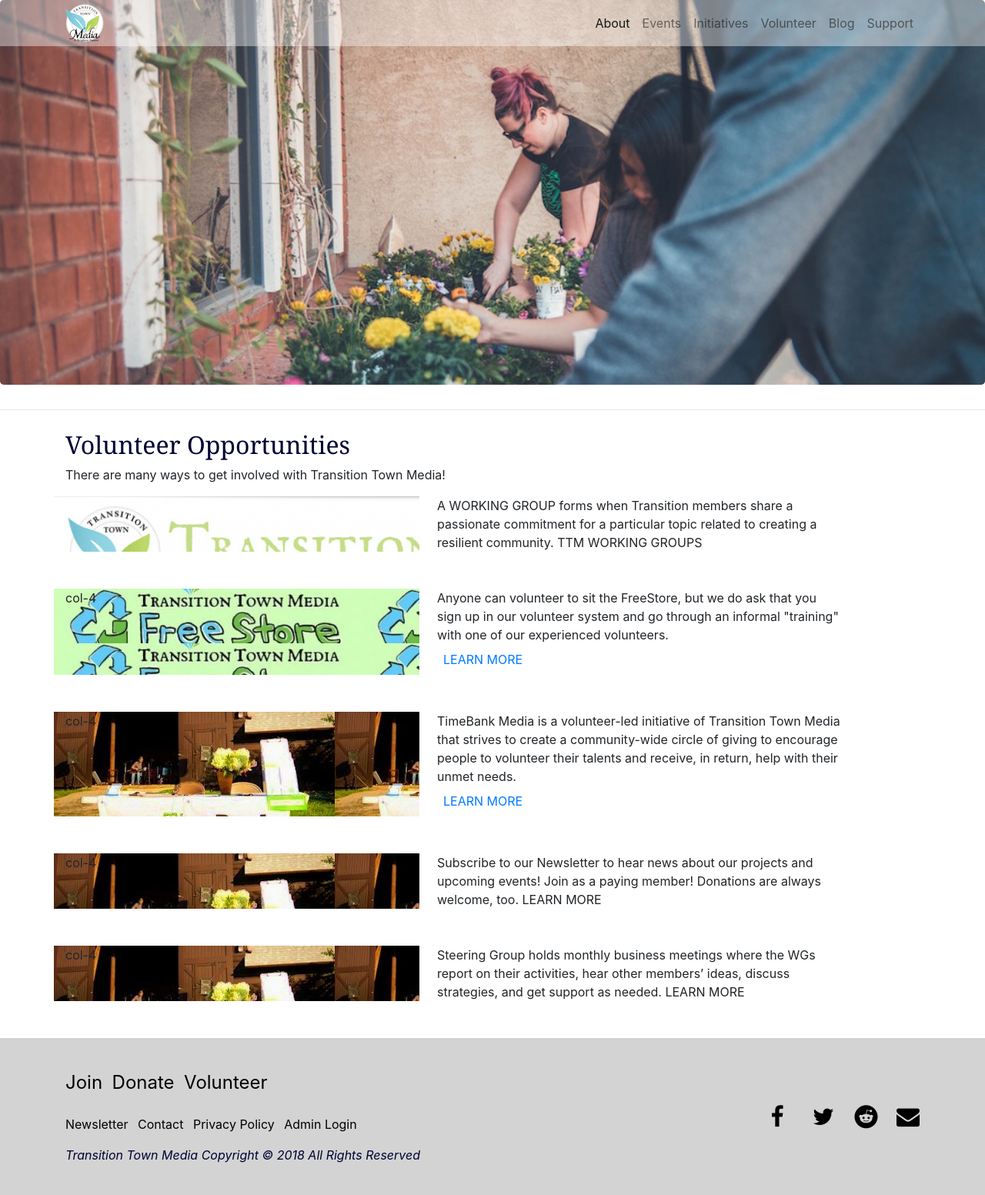
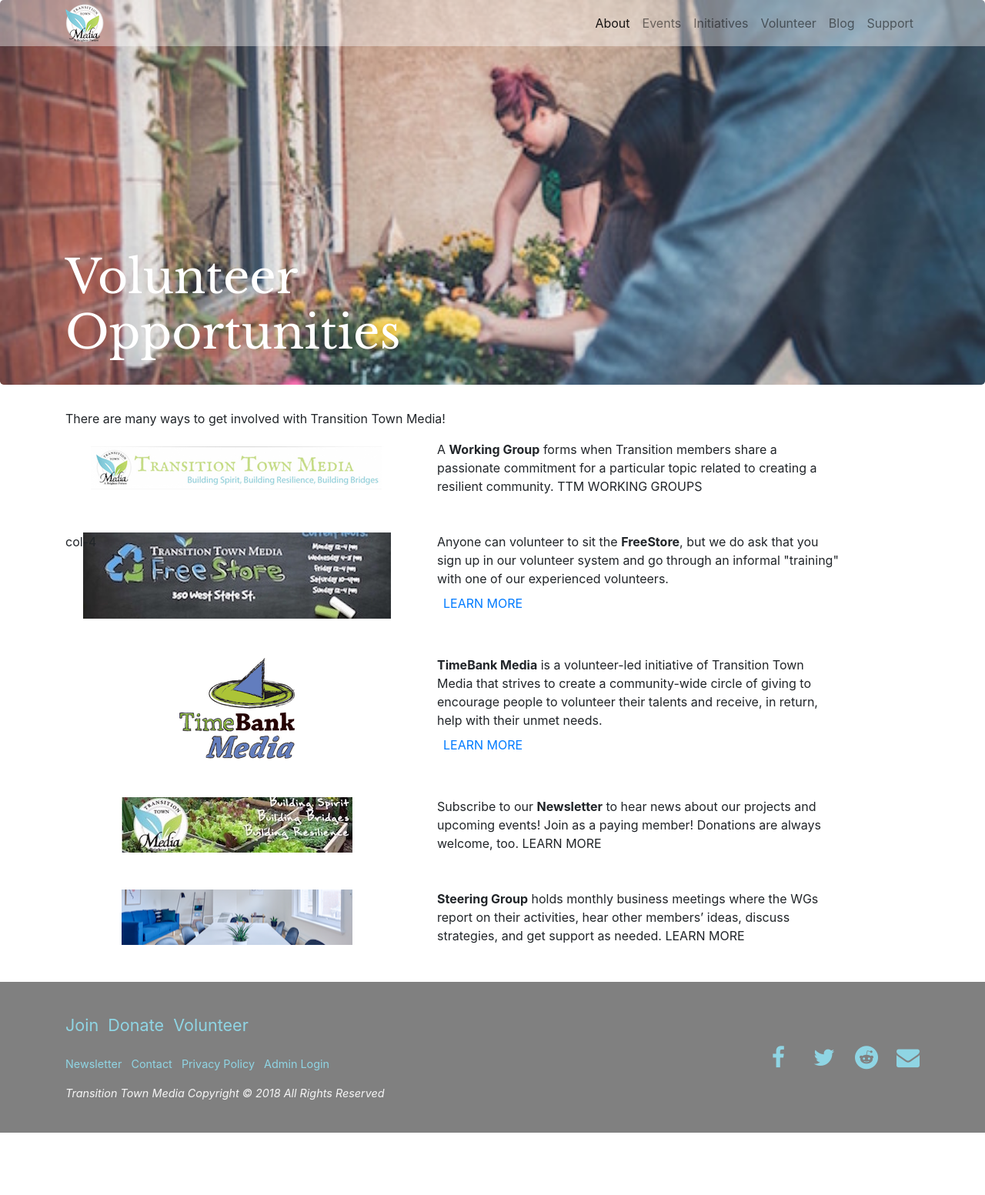
Before and after one commit to LoriImbesi/ttm-website-project, a PHP site: page /volunteerOps.php in a window 1280 px wide. Shown: the whole page at 77% size. After the commit the page ends 1472 px from the top, so only its background shows below. Run offline with PHP 8.4, Linux system fonts and the light colour scheme; some libraries are stand-ins or nearby versions.

Commit message:
Added events page placeholder, added images to events cards, changed footer text color, resized images.

```diff
--- a/includes/footer.php
+++ b/includes/footer.php
@@ -26,9 +26,9 @@
                 </div>
 
                 <div class="col text-right">
-                    <a href="#"><i class="fa fa-facebook"></i></a>
-                    <a href="#"><i class="fa fa-twitter"></i></a>
-                    <a href="#"><i class="fa fa-reddit"></i></a>
+                    <a href="https://www.facebook.com"><i class="fa fa-facebook"></i></a>
+                    <a href="https://www.twitter.com"><i class="fa fa-twitter"></i></a>
+                    <a href="https://www.reddit.com"><i class="fa fa-reddit"></i></a>
                     <a href="#"><i class="fa fa-envelope"></i></a>
                 </div>
             </div>
--- a/includes/nav.php
+++ b/includes/nav.php
@@ -10,7 +10,7 @@
                     <a class="nav-link" href="index.php">About</a>
                 </li>
                 <li class="nav-item">
-                    <a class="nav-link" href="events.html">Events</a>
+                    <a class="nav-link" href="events.php">Events</a>
                 </li>
                 <li class="nav-item">
                     <a class="nav-link" href="initiatives.php">Initiatives</a>
--- a/initiatives.php
+++ b/initiatives.php
@@ -7,6 +7,7 @@
 
         <link rel="stylesheet" href="https://maxcdn.bootstrapcdn.com/bootstrap/4.0.0/css/bootstrap.min.css" integrity="sha384-Gn5384xqQ1aoWXA+058RXPxPg6fy4IWvTNh0E263XmFcJlSAwiGgFAW/dAiS6JXm" crossorigin="anonymous">
         <link href="https://maxcdn.bootstrapcdn.com/font-awesome/4.4.0/css/font-awesome.min.css" rel="stylesheet"/>
+      <link href="https://fonts.googleapis.com/css?family=Libre+Baskerville|Open+Sans" rel="stylesheet">
         <link rel="stylesheet" href="ttm.css">
     </head>
     <body>
@@ -15,13 +16,13 @@
 
         <div class="jumbotron" style="background-image:  url('Assets/passionLed1.png'); max-width: 100%" >
             <div class ="container">
+                <h1 class="section-heading" style="margin-top: 280px; color:#ffffff;">Initiatives</h1>
             </div>
         </div>
 
         <div class= "intiatives">
             <div class="container">
 
-            <h2 class="section-heading">Initiatives</h2>
                 <p>Initiatives evolve from Working Groups. A Working Group forms when Transition members share a passionate commitment for a particular topic related to creating a resilient community. Working groups research a specific need of the community and propose a creative local response.</p>
 
                 <div class="working-group-descriptions">
@@ -72,5 +73,8 @@
         <script src="https://code.jquery.com/jquery-3.2.1.slim.min.js" integrity="sha384-KJ3o2DKtIkvYIK3UENzmM7KCkRr/rE9/Qpg6aAZGJwFDMVNA/GpGFF93hXpG5KkN" crossorigin="anonymous"></script>
         <script src="https://cdnjs.cloudflare.com/ajax/libs/popper.js/1.12.9/umd/popper.min.js" integrity="sha384-ApNbgh9B+Y1QKtv3Rn7W3mgPxhU9K/ScQsAP7hUibX39j7fakFPskvXusvfa0b4Q" crossorigin="anonymous"></script>
         <script src="https://maxcdn.bootstrapcdn.com/bootstrap/4.0.0/js/bootstrap.min.js" integrity="sha384-JZR6Spejh4U02d8jOt6vLEHfe/JQGiRRSQQxSfFWpi1MquVdAyjUar5+76PVCmYl" crossorigin="anonymous"></script>
+
+        <script src="main.js"></script>
+
     </body>
 </html>
--- a/support.php
+++ b/support.php
@@ -7,6 +7,7 @@
 
         <link rel="stylesheet" href="https://maxcdn.bootstrapcdn.com/bootstrap/4.0.0/css/bootstrap.min.css" integrity="sha384-Gn5384xqQ1aoWXA+058RXPxPg6fy4IWvTNh0E263XmFcJlSAwiGgFAW/dAiS6JXm" crossorigin="anonymous">
         <link href="https://maxcdn.bootstrapcdn.com/font-awesome/4.4.0/css/font-awesome.min.css" rel="stylesheet"/>
+        <link href="https://fonts.googleapis.com/css?family=Libre+Baskerville|Open+Sans" rel="stylesheet">
         <link rel="stylesheet" href="ttm.css">
     </head>
     <body>
@@ -22,5 +23,8 @@
     <script src="https://code.jquery.com/jquery-3.2.1.slim.min.js" integrity="sha384-KJ3o2DKtIkvYIK3UENzmM7KCkRr/rE9/Qpg6aAZGJwFDMVNA/GpGFF93hXpG5KkN" crossorigin="anonymous"></script>
     <script src="https://cdnjs.cloudflare.com/ajax/libs/popper.js/1.12.9/umd/popper.min.js" integrity="sha384-ApNbgh9B+Y1QKtv3Rn7W3mgPxhU9K/ScQsAP7hUibX39j7fakFPskvXusvfa0b4Q" crossorigin="anonymous"></script>
     <script src="https://maxcdn.bootstrapcdn.com/bootstrap/4.0.0/js/bootstrap.min.js" integrity="sha384-JZR6Spejh4U02d8jOt6vLEHfe/JQGiRRSQQxSfFWpi1MquVdAyjUar5+76PVCmYl" crossorigin="anonymous"></script>
+
+            <script src="main.js"></script>
+
     </body>
 </html>
--- a/ttm.css
+++ b/ttm.css
@@ -32,19 +32,68 @@ body, html {
     position: relative;
 }
 .background-image{
+    background-position: center;
+    background-repeat: no-repeat;
     width: 100%;
     height:auto;
 }
+.col-5{
+    background-repeat: no-repeat;
+    background-position: center;
+    width: 100%;
+    height:auto;
 
+}
+/*
 #events .btn-see-all-events {
     vertical-align: super;
+    background-image: linear-gradient(to bottom, rgb 143,213,228);
+    transition : background-color 0.5s ease 0s;
+   /* background-color: #8FD5E4; */
+    color: white;
+} */
+
+.btn {
+   border-top: 1px solid #96d1f8;
+   background: #8fd4e4;
+   background: -webkit-gradient(linear, left top, left bottom, from(#3e779d), to(#8fd4e4));
+   background: -webkit-linear-gradient(top, #3e779d, #8fd4e4);
+   background: -moz-linear-gradient(top, #3e779d, #8fd4e4);
+   background: -ms-linear-gradient(top, #3e779d, #8fd4e4);
+   background: -o-linear-gradient(top, #3e779d, #8fd4e4);
+   padding: 5px 10px;
+   -webkit-border-radius: 8px;
+   -moz-border-radius: 8px;
+   border-radius: 8px;
+   -webkit-box-shadow: rgba(0,0,0,1) 0 1px 0;
+   -moz-box-shadow: rgba(0,0,0,1) 0 1px 0;
+   box-shadow: rgba(0,0,0,1) 0 1px 0;
+   text-shadow: rgba(0,0,0,.4) 0 1px 0;
+   color: white;
+   font-size: 14px;
+   font-family: Helvetica, serif;
+   text-decoration: none;
+   vertical-align: super;
+   }
+.btn:hover {
+   border-top-color: #28597a;
+   background: #28597a;
+   color: #ccc;
+   }
+.btn:active {
+   border-top-color: #1b435e;
+   background: #1b435e;
+   }
+
+footer {
+    color: rgb(245,245,245);
+    background-color: rgb(128, 128, 128);
+    padding: 40px 0;
+    font-size: 90%;
 }
 
-
-footer { color: #000033; background-color: #D3D3D3; padding: 40px 0; }
-
 footer a {
-    color: black;
+    color: #8FD5E4;
 }
 footer a:hover,
 footer a:active {
@@ -58,24 +107,50 @@ footer .larger-footer-links a {
     font-size: 150%;
 }
 
+}
 
-h1 {font-family: Georgia, "Times New Roman", serif;
+}
+
+font {font-family:"Open Sans", sans-serif; }
+h1 {font-family:"Libre Baskerville", serif;
 }
 h2 {color: #000033;
-    font-family: Georgia, "Times New Roman", serif;
+    font-family:"Libre Baskerville", serif;
     display: inline-block;
     margin-right: 30px;
 }
+h3 {color: #000033; font-family:"Libre Baskerville", sans-serif; }
+
+h4 {color: #000033; font-family:"Libre Baskerville", sans-serif; }
+
 
 .section-heading {
     padding-top: 10px;
+    font-family:"Libre Baskerville", serif;
+    font-size: 60px;
 }
 .sub-heading {
     padding-top: 10px;
+    padding-right: 3px;
+    font-family:"Libre Baskerville", serif;
+    font-size: 30px;
+    display: inline-block;
 }
-h3 {color: #000033; font-family: Georgia, "Times New Roman", serif; }
+.sub-heading2 {
+    padding-top: 10px;
+    padding-right: 3px;
+    font-family:"Libre Baskerville", serif;
+    font-size: 25px;
+    display: inline-block;
+}
 
-form {font-family: sans-serif; color: darkgray; }
+.btn {
+    display: inline-block;
+    vertical-align: bottom;
+
+}
+
+form {font-family:"Open Sans", sans-serif; color: darkgray; }
 
 /* Style all font awesome icons */
 .fa {
@@ -86,9 +161,6 @@ form {font-family: sans-serif; color: darkgray; }
     text-decoration: none;
 }
 
-button { display: inline-block;
-    vertical-align: bottom;
-}
 /* Set width to make card deck cards 100% width */
 @media (max-width: 950px) {
 
--- a/volunteerOps.php
+++ b/volunteerOps.php
@@ -7,6 +7,7 @@
 
         <link rel="stylesheet" href="https://maxcdn.bootstrapcdn.com/bootstrap/4.0.0/css/bootstrap.min.css" integrity="sha384-Gn5384xqQ1aoWXA+058RXPxPg6fy4IWvTNh0E263XmFcJlSAwiGgFAW/dAiS6JXm" crossorigin="anonymous">
         <link href="https://maxcdn.bootstrapcdn.com/font-awesome/4.4.0/css/font-awesome.min.css" rel="stylesheet"/>
+        <link href="https://fonts.googleapis.com/css?family=Libre+Baskerville|Open+Sans" rel="stylesheet">
         <link rel="stylesheet" href="ttm.css">
     </head>
     <body>
@@ -15,16 +16,13 @@
 
         <div class="jumbotron" style="background-image:  url('Assets/planting.jpg');" >
             <div class ="container">
+                 <h1 class="section-heading" style="margin-top: 200px; color:#ffffff;">Volunteer <br>Opportunities</h1>
             </div>
         </div>
 
-
-
-        <hr>
         <div class= "volunteer-opportunities">
             <div class="container">
 
-            <h2 class="section-heading">Volunteer Opportunities</h2>
                 <p>There are many ways to get involved with Transition Town Media!</p>
 
             <div class="volunteer-descriptions">
@@ -38,32 +36,32 @@
 
                     <div class="col-6 mb-5">
                       <div class="px-2">
-                            A WORKING GROUP forms when Transition members share a passionate commitment for a particular topic related to creating a resilient community. TTM WORKING GROUPS </div>
+                          A <strong>Working Group</strong> forms when Transition members share a passionate commitment for a particular topic related to creating a resilient community. TTM WORKING GROUPS </div>
                     </div>
                     <div class="col-1 mb-5">
                     </div>
-                    <div class="col-5 mb-5 "style="background-image:url(Assets/FreeStoreLogo.jpg);">col-4</div>
+                    <div class="col-5 mb-5 "style="background-image:url(Assets/free-store-fb-cover.jpg);">col-4</div>
                     <div class="col-6 mb-5">
                       <div class="px-2">
-                            Anyone can volunteer to sit the FreeStore, but we do ask that you sign up in our volunteer system and go through an informal "training" with one of our experienced volunteers.</div> <a class="nav-link" href="https://www.mediafreestore.com">LEARN MORE</a>
+                            Anyone can volunteer to sit the <strong>FreeStore</strong>, but we do ask that you sign up in our volunteer system and go through an informal "training" with one of our experienced volunteers.</div> <a class="nav-link" href="https://www.mediafreestore.com">LEARN MORE</a>
                     </div>
-                    <div class="col-5 mb-5 " style="background-image:url(Assets/TBMHillsideimage.jpg);">col-4</div>
+                    <div class="col-5 mb-5 " style="background-image:url(Assets/TimeBank_Logo.png);"></div>
                     <div class="col-6 mb-5">
 
                         <div class="px-2">
-                            TimeBank Media is a volunteer-led initiative of Transition Town Media that strives to create a community-wide circle of giving to encourage people to volunteer their talents and receive, in return, help with their unmet needs.</div> <a class="nav-link" href="https://timebankmedia.org/">LEARN MORE</a>
+                            <strong>TimeBank Media</strong> is a volunteer-led initiative of Transition Town Media that strives to create a community-wide circle of giving to encourage people to volunteer their talents and receive, in return, help with their unmet needs.</div> <a class="nav-link" href="https://timebankmedia.org/">LEARN MORE</a>
                     </div>
 
-                    <div class="col-5 mb-5 " style="background-image:url(Assets/TBMHillsideimage.jpg);">col-4</div>
+                    <div class="col-5 mb-5 " style="background-image:url(Assets/ttmbuildingspirit_garden.jpg);"></div>
 
                     <div class="col-6 mb-5">
                         <div class="px-2">
-                            Subscribe to our Newsletter to hear news about our projects and upcoming events! Join as a paying member! Donations are always welcome, too. LEARN MORE</div>
+                            Subscribe to our <strong>Newsletter</strong> to hear news about our projects and upcoming events! Join as a paying member! Donations are always welcome, too. LEARN MORE</div>
                     </div>
-                    <div class="col-5 mb-5 " style="background-image:url(Assets/TBMHillsideimage.jpg);">col-4</div>
+                    <div class="col-5 mb-5 " style="background-image:url(Assets/conferenceroom2.png);"></div>
                     <div class="col-6 mb-5">
                        <div class="px-2">
-                            Steering Group holds monthly business meetings where the WGs report on their activities, hear other members’ ideas, discuss strategies, and get support as needed. LEARN MORE</div>
+                            <strong>Steering Group</strong> holds monthly business meetings where the WGs report on their activities, hear other members’ ideas, discuss strategies, and get support as needed. LEARN MORE</div>
                     </div>
 
                         </div>
@@ -79,5 +77,8 @@
         <script src="https://code.jquery.com/jquery-3.2.1.slim.min.js" integrity="sha384-KJ3o2DKtIkvYIK3UENzmM7KCkRr/rE9/Qpg6aAZGJwFDMVNA/GpGFF93hXpG5KkN" crossorigin="anonymous"></script>
         <script src="https://cdnjs.cloudflare.com/ajax/libs/popper.js/1.12.9/umd/popper.min.js" integrity="sha384-ApNbgh9B+Y1QKtv3Rn7W3mgPxhU9K/ScQsAP7hUibX39j7fakFPskvXusvfa0b4Q" crossorigin="anonymous"></script>
         <script src="https://maxcdn.bootstrapcdn.com/bootstrap/4.0.0/js/bootstrap.min.js" integrity="sha384-JZR6Spejh4U02d8jOt6vLEHfe/JQGiRRSQQxSfFWpi1MquVdAyjUar5+76PVCmYl" crossorigin="anonymous"></script>
+
+            <script src="main.js"></script>
+
     </body>
 </html>
```
Also changed, not shown: events.php (added, +30 -0 lines), index.php (+20 -13 lines), join.php (+8 -4 lines), Assets/TTMbanner.png, Assets/TimeBank_Logo.png, Assets/cardcapgreen.jpg (added), Assets/cloudbluesky.jpg (added), Assets/conferenceroom2.png (added), Assets/free-store-fb-cover.jpg (added), Assets/planting.jpg, Assets/ttmbuildingspirit_garden.jpg (added), Assets/wildMushroom.jpg. Lines whose indentation alone changed are shown as unchanged.
